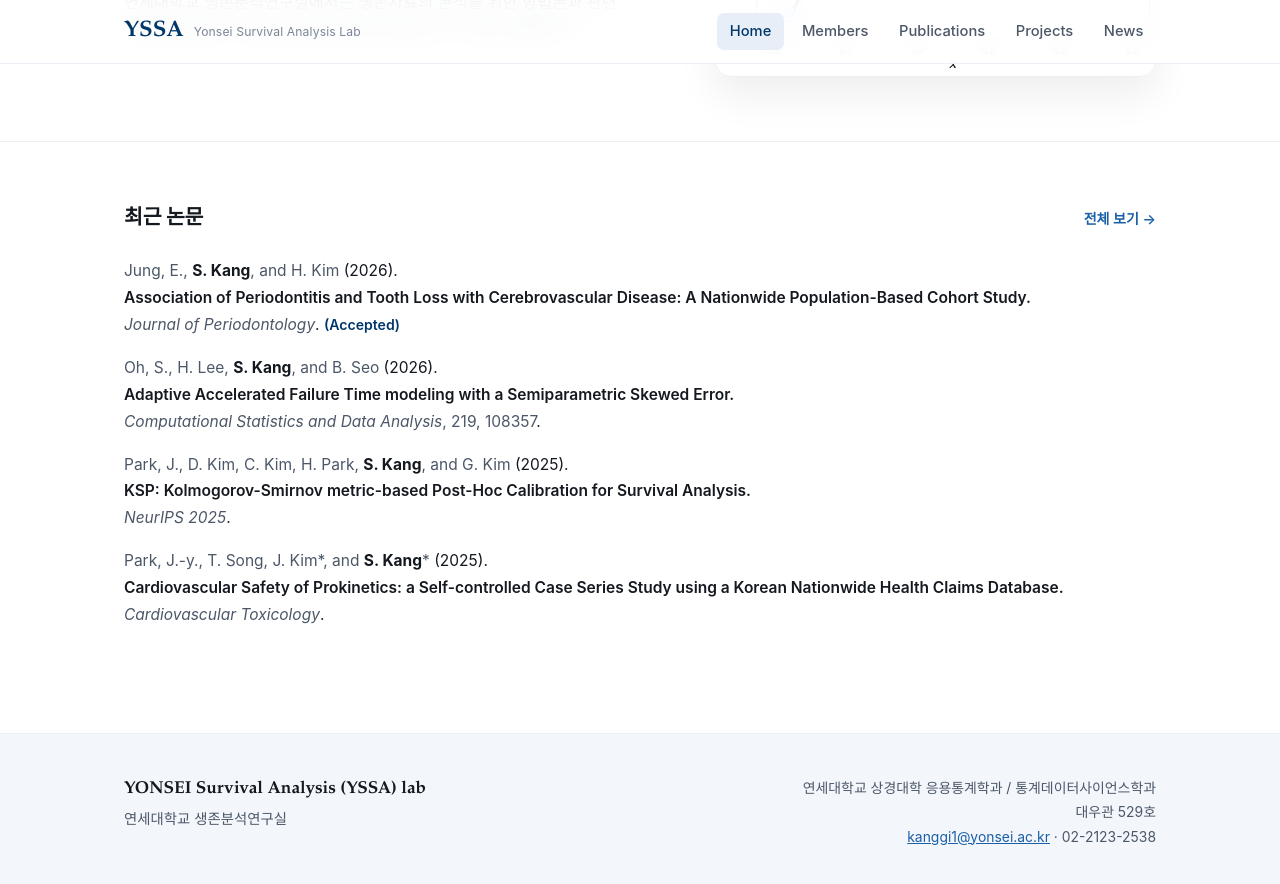
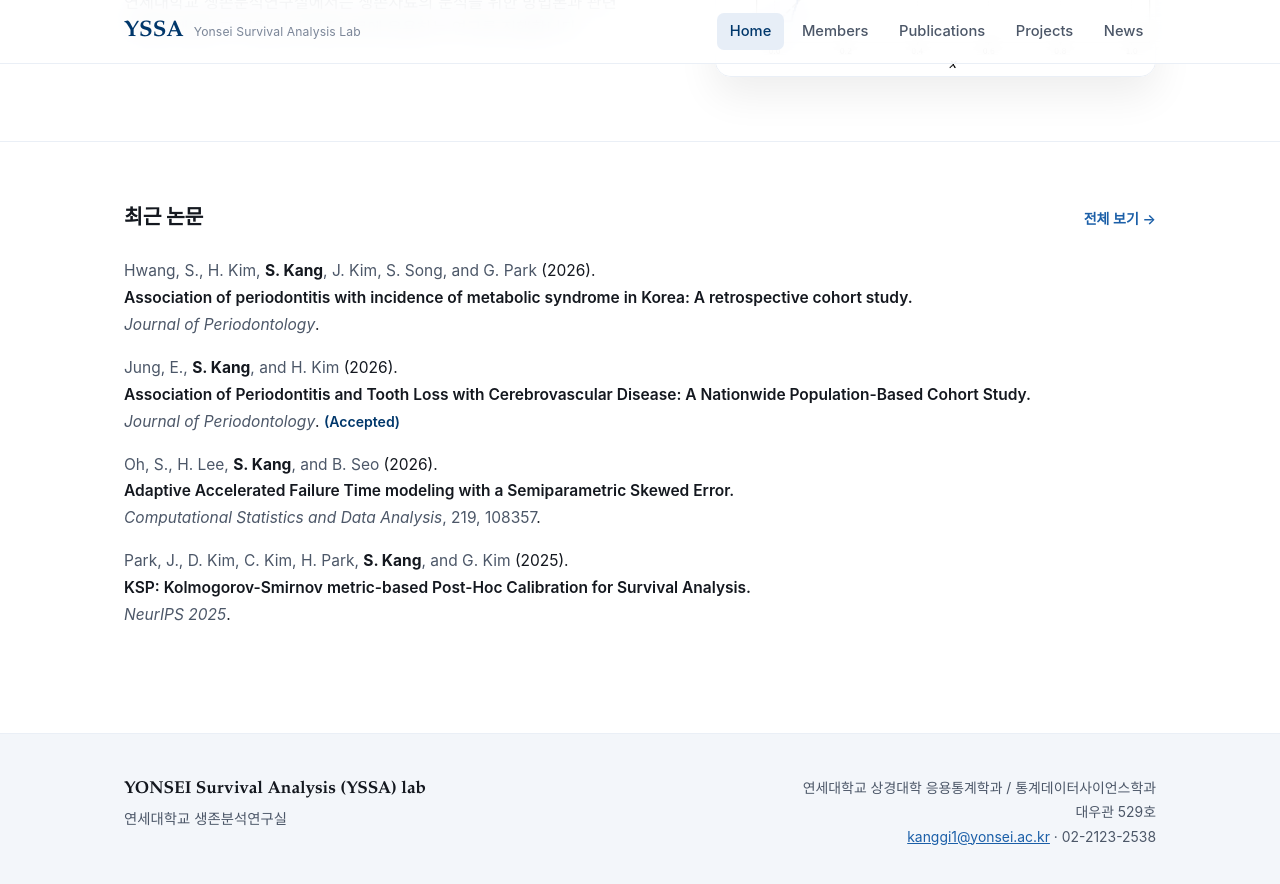
Before and after one commit to SKang94/yssa, a Jekyll site: the page built from index.html, in a window 1280 px wide and 900 px high, scrolled down 533 px. Shown: the top 884 px of the window. Built offline with Jekyll 4.4.1, drawn with Linux system fonts in a browser that asks for light colours.

Commit message:
대사증후군 논문 게재 반영 (J Periodontol, 2026)
심사 중 목록에서 저널 논문으로 이동.
게재 시 제목이 변경되어 CrossRef 서지정보에 맞춰 갱신.
DOI: 10.1002/jper.70169

```diff
--- a/_data/preprints.yml
+++ b/_data/preprints.yml
@@ -18,10 +18,6 @@
   year: "2025+"
   title: "Accelerated failure time modeling with time-dependent covariates: a nonparametric mixture approach"
 
-- authors: "Hwang, S., H. Kim, **S. Kang**, J. Kim, S. Song, and G. Park"
-  year: "2025+"
-  title: "Longitudinal association of periodontitis with the incidence of metabolic syndrome: a 9-year Korean cohort study using Cox regression"
-
 - authors: "Zhu, W., J. Yu, S. H. Chiou, **S. Kang**, and D. Bandyopadhyay"
   year: "2025+"
   title: "A Smoothed Weighted Generalized Estimating Equation Approach to Mixture Cure Survival with Informative Cluster Size"
--- a/_data/publications.yml
+++ b/_data/publications.yml
@@ -9,6 +9,12 @@
 #   note    : "(Accepted)" 같은 상태 표시  [선택]
 #   doi     : DOI URL  [선택]
 #   link    : 그 외 링크(PDF 등)  [선택]
+
+- authors: "Hwang, S., H. Kim, **S. Kang**, J. Kim, S. Song, and G. Park"
+  year: 2026
+  title: "Association of periodontitis with incidence of metabolic syndrome in Korea: A retrospective cohort study"
+  venue: "Journal of Periodontology"
+  doi: "https://doi.org/10.1002/jper.70169"
 
 - authors: "Jung, E., **S. Kang**, and H. Kim"
   year: 2026
```
